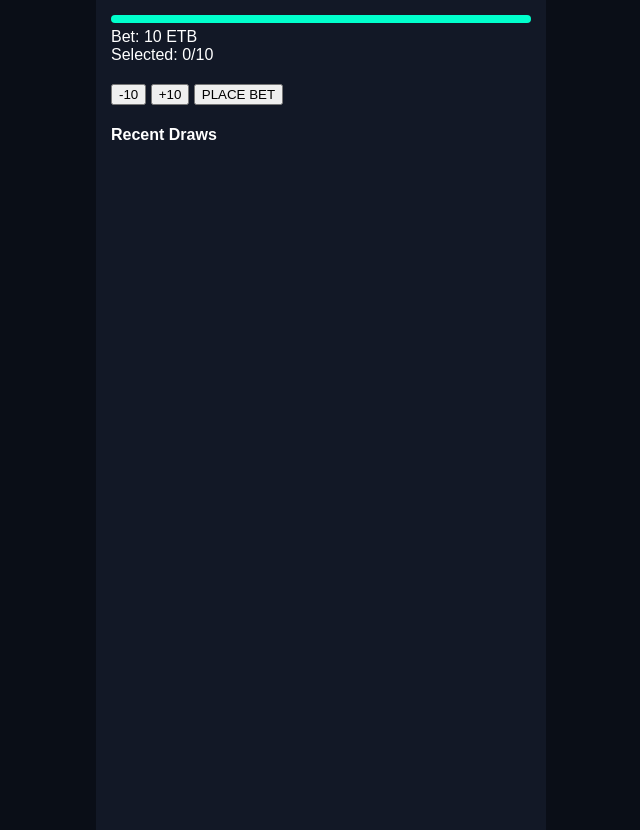
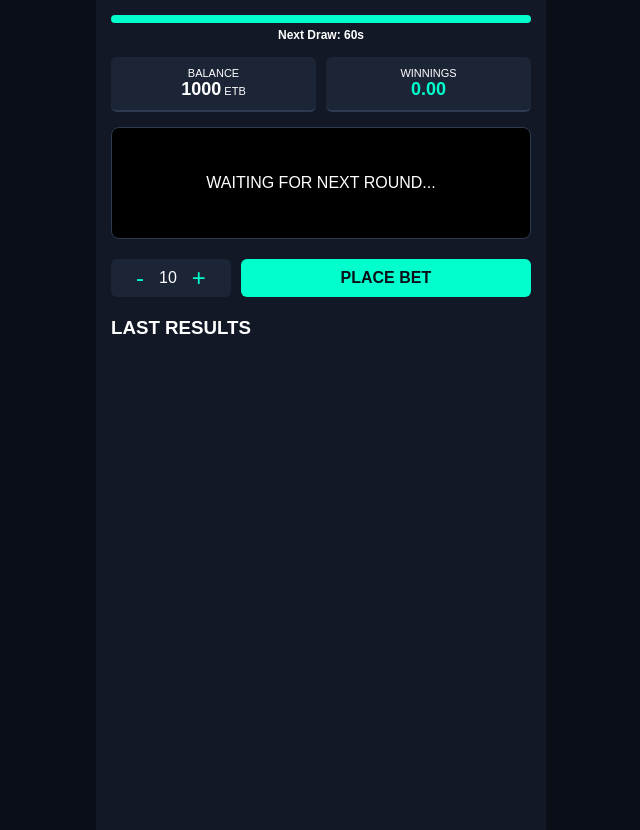
Before and after one commit to SpyBoy278/Keno, a website: page index.html in a window 1280 px wide. Shown: the whole page, without its empty margins (319-959 px from the left). Drawn offline with nearby package versions, Linux system fonts and the light colour scheme.

Commit message:
Update title and restructure HTML layout

```diff
--- a/index.html
+++ b/index.html
@@ -3,33 +3,40 @@
 <head>
     <meta charset="UTF-8">
     <meta name="viewport" content="width=device-width, initial-scale=1.0, maximum-scale=1.0, user-scalable=no">
-    <title>FastKeno</title>
+    <title>FastKeno Ethiopia</title>
     <link rel="stylesheet" href="style.css">
     <script src="https://cdn.jsdelivr.net/npm/@supabase/supabase-js@2"></script>
 </head>
 <body>
     <div class="game-container">
-        <div class="timer-wrapper">
-            <div id="timer-bar"></div>
-            <span id="timer-text">60s</span>
+        <div class="header">
+            <div class="timer-wrapper"><div id="timer-bar"></div></div>
+            <div id="timer-text">Next Draw: 60s</div>
         </div>
 
-        <div class="stats-bar">
-            <div>Bet: <span id="bet-display">10</span> ETB</div>
-            <div>Selected: <span id="count-display">0/10</span></div>
+        <div class="stats-row">
+            <div class="stat-box">BALANCE<br><span id="balance">1000</span> ETB</div>
+            <div class="stat-box">WINNINGS<br><span id="last-win" style="color: #00ffcc;">0.00</span></div>
+        </div>
+
+        <div class="live-draw-area" id="live-draw">
+            <div class="placeholder">WAITING FOR NEXT ROUND...</div>
         </div>
 
         <div class="keno-board" id="board"></div>
 
-        <div class="controls">
-            <button onclick="updateBet(-10)">-10</button>
-            <button onclick="updateBet(10)">+10</button>
-            <button class="play-btn">PLACE BET</button>
+        <div class="betting-controls">
+            <div class="bet-selector">
+                <button onclick="changeBet(-10)">-</button>
+                <span id="bet-amount">10</span>
+                <button onclick="changeBet(10)">+</button>
+            </div>
+            <button class="place-bet-btn" onclick="placeBet()">PLACE BET</button>
         </div>
 
         <div class="history-section">
-            <h4>Recent Draws</h4>
-            <ul id="history-list"></ul>
+            <h3>LAST RESULTS</h3>
+            <div id="history-list"></div>
         </div>
     </div>
     <script src="script.js"></script>
```
